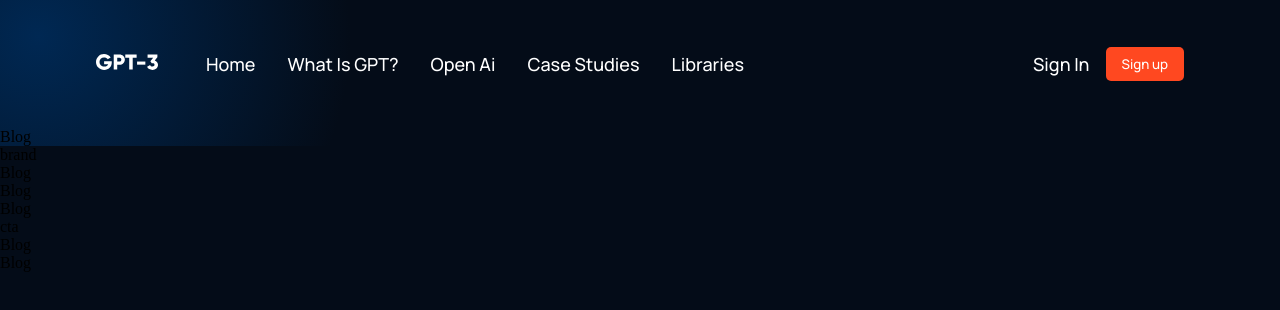
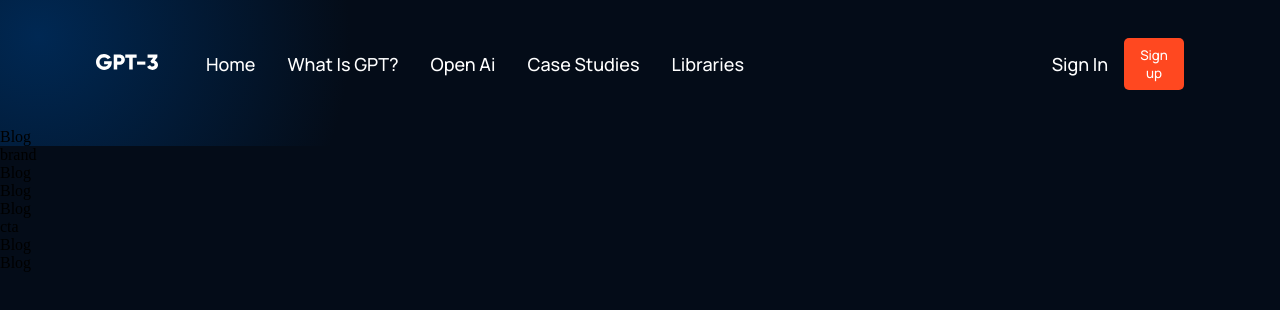
Before and after one commit to lcmpbll/react-product-site, a React (Create React App) app: page / in a window 1280 px wide. Shown: the top 310 px of the page. Built offline with nearby package versions, Linux system fonts and the light colour scheme.

Commit message:
Update buttons styling

```diff
--- a/src/components/navbar/index.css
+++ b/src/components/navbar/index.css
@@ -52,10 +52,14 @@
 
 .gpt3__navbar-sign button,
 .gpt3__navbar-menu_container-links-sign button {
- padding: 0.5rem 1rem;
- color: #fff;
- background: #FF4820;
- font-family: var(--font-family);
+  flex: 0.6;
+  width: 100%;
+  min-height: 50px;
+  color: #fff;
+  background: #FF4820;
+  font-family: var(--font-family);
+
+  padding: 0.5rem 1rem;
  font-weight: 500;
  border: none;
  border-radius: 5px;
```
